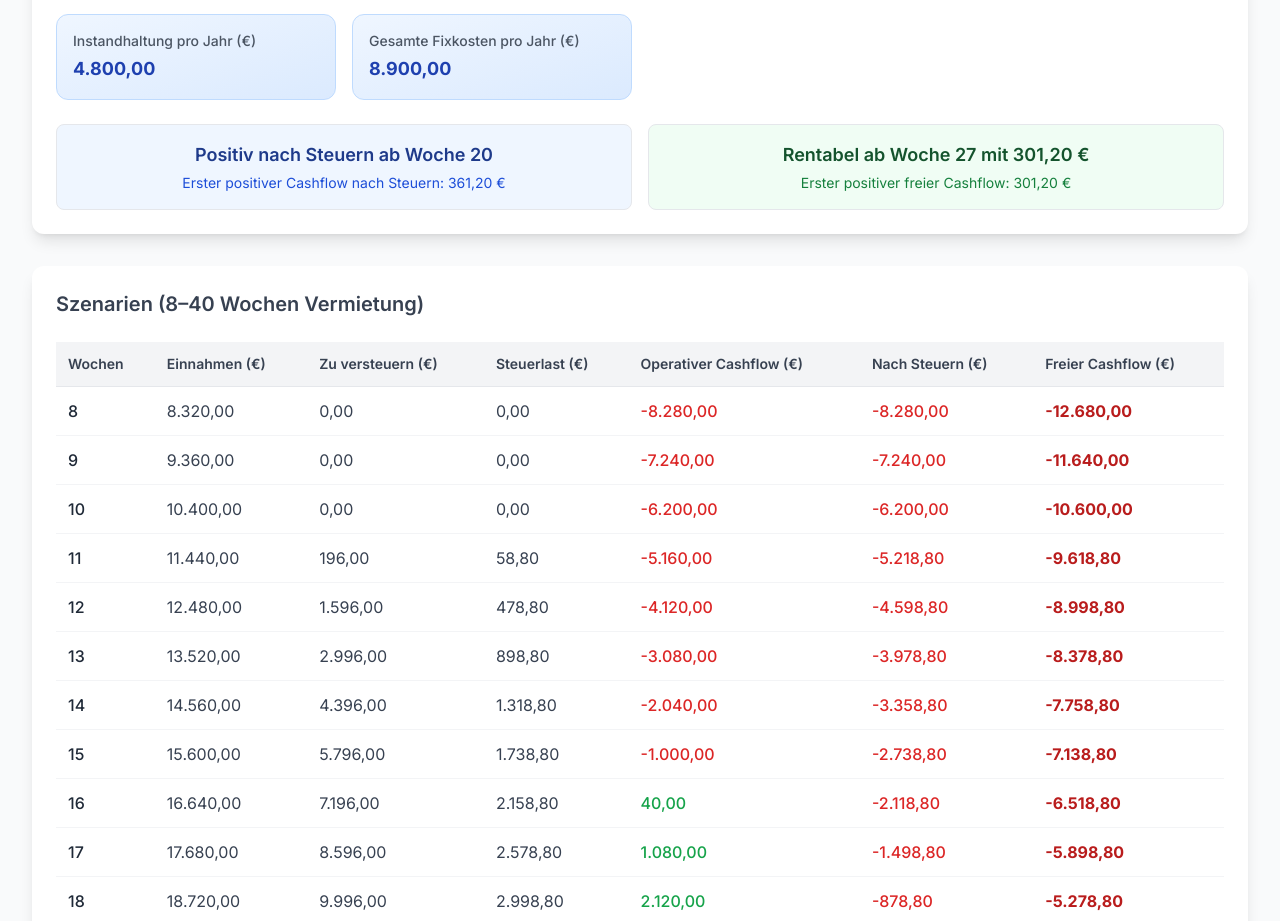
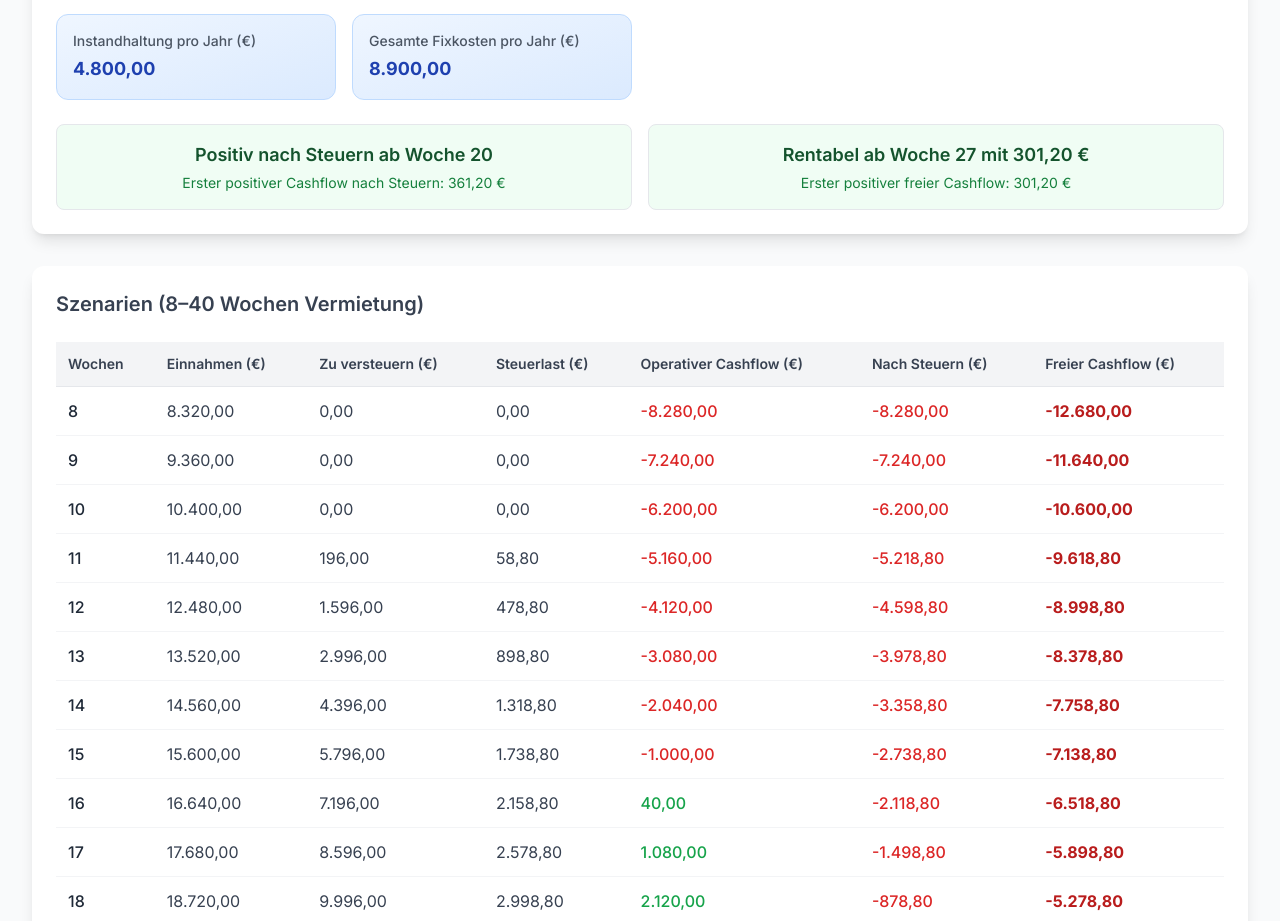
Before and after one commit to thorpeto/vacation-home-calculator, a Next.js app: page / in a window 1280 px wide. Shown: the part 1583-2504 px from the top of the page. Built offline with nearby package versions, Linux system fonts and the light colour scheme.

Commit message:
Version 0.7.2

```diff
--- a/app/page.tsx
+++ b/app/page.tsx
@@ -353,7 +353,7 @@ export default function Home() {
             {(() => {
               const firstPositiveAfterTax = result.scenarios.find(row => row.operativer_cashflow_nach_steuer > 0);
               return (
-                <div className="rounded-lg border p-4 bg-blue-50 text-blue-900 flex flex-col items-center">
+                <div className="rounded-lg border p-4 bg-green-50 text-green-900 flex flex-col items-center">
                   <div className="font-semibold text-lg mb-1">
                     {firstPositiveAfterTax
                       ? <>Positiv nach Steuern ab Woche {firstPositiveAfterTax.wochen}</>
@@ -361,7 +361,7 @@ export default function Home() {
                     }
                   </div>
                   {firstPositiveAfterTax && (
-                    <div className="text-sm text-blue-700">
+                    <div className="text-sm text-green-700">
                       Erster positiver Cashflow nach Steuern: {fmt(firstPositiveAfterTax.operativer_cashflow_nach_steuer)} €
                     </div>
                   )}
```
